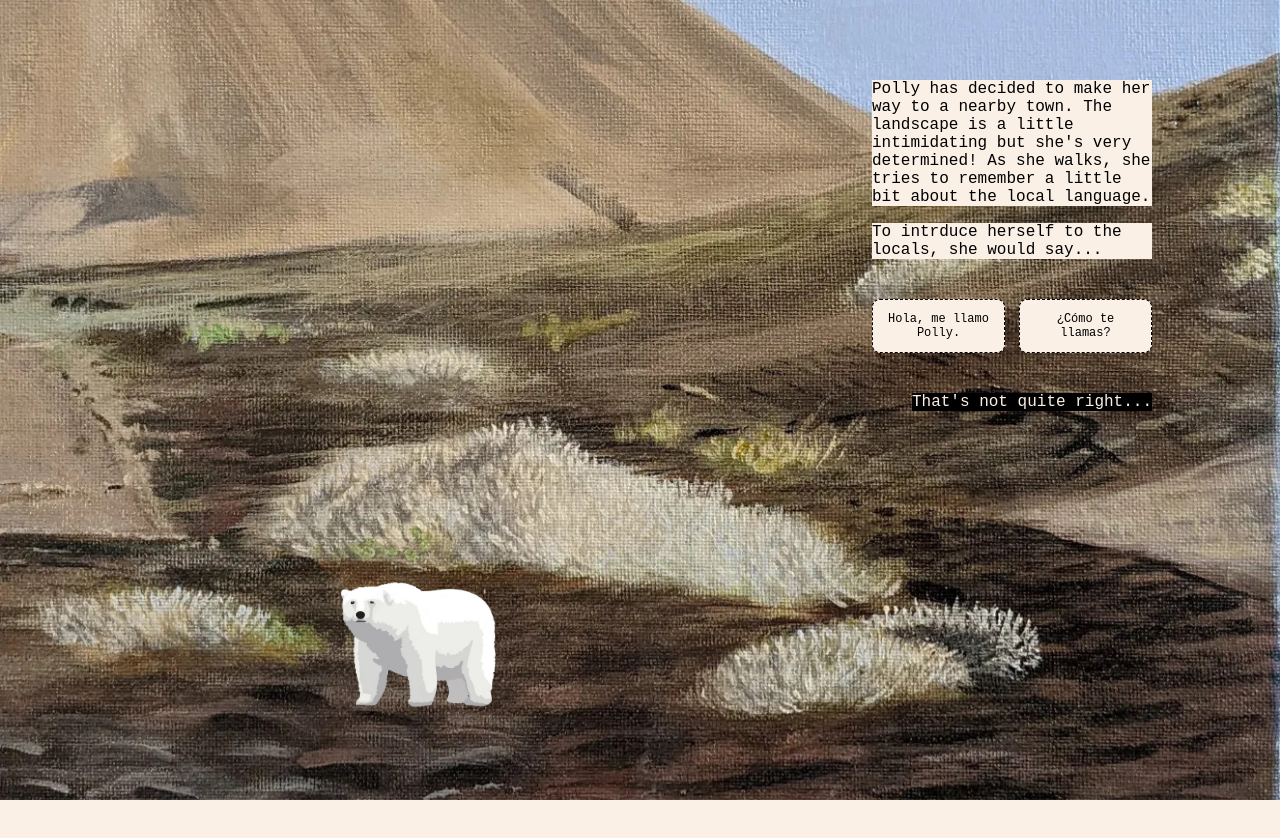
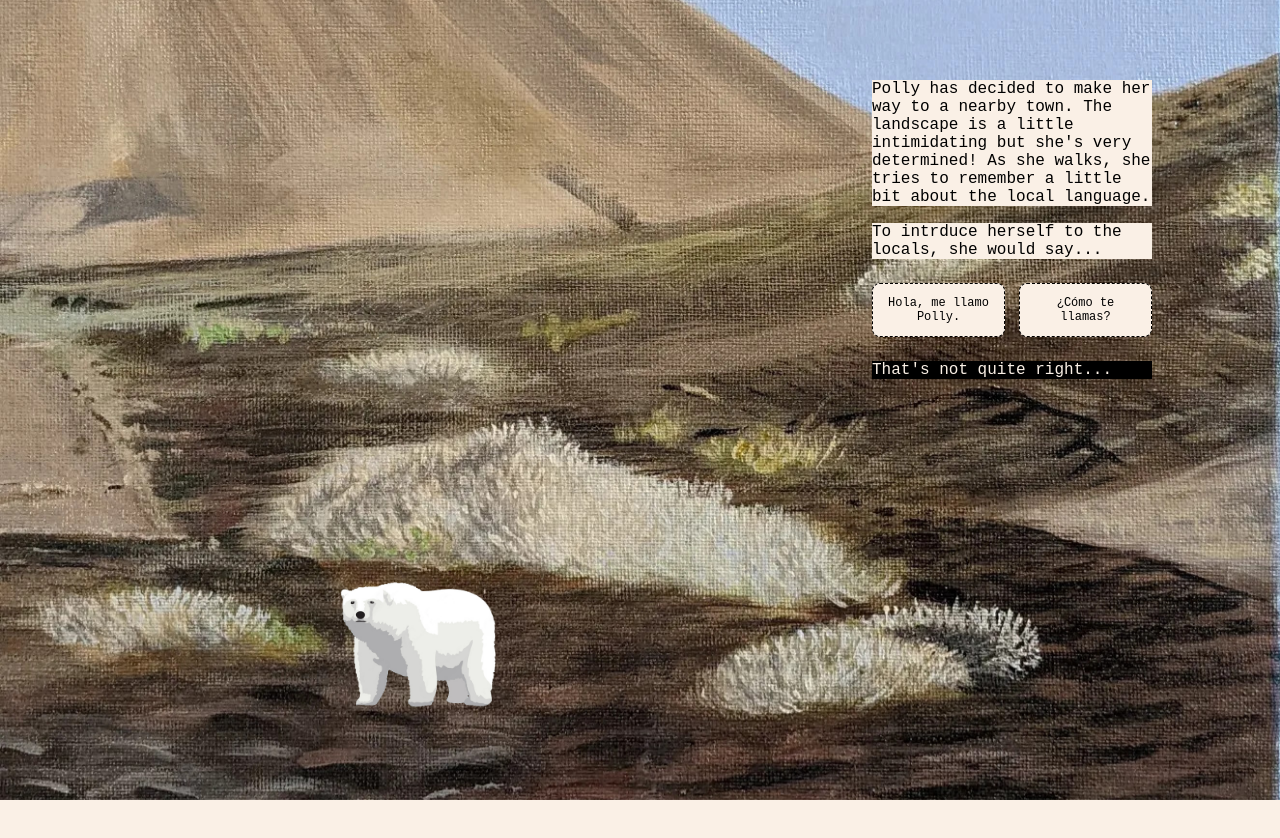
Before and after one commit to yaizacanopoli/el-volcan, a plain HTML site: page page-2.html in a window 1280 px wide. Both pictures are taken after a click on the button "¿Cómo te llamas?". Drawn offline with Linux system fonts and the light colour scheme.

Commit message:
Fix button flexbox and textfield width

```diff
--- a/styles.css
+++ b/styles.css
@@ -125,7 +125,7 @@ div.text-div-2 {
     display: flex;
     flex-direction: column;
     align-items: flex-end;
-    gap: 5%;
+    gap: 3%;
     z-index: 99;
     position: absolute;
     top: 10%;
@@ -197,6 +197,7 @@ img.background {
 .quiz {
     display: flex;
     gap: 5%;
+    width: 280px;
 }
 
 .correct-answer, button, input[id="try-it-input"], .page-6-button, .page-7-button {
@@ -222,6 +223,7 @@ img.background {
 #textField, #textField-2 {
     background-color: black;
     color: linen;
+    width: 280px;
 }
 
 #textField-3 {
```
